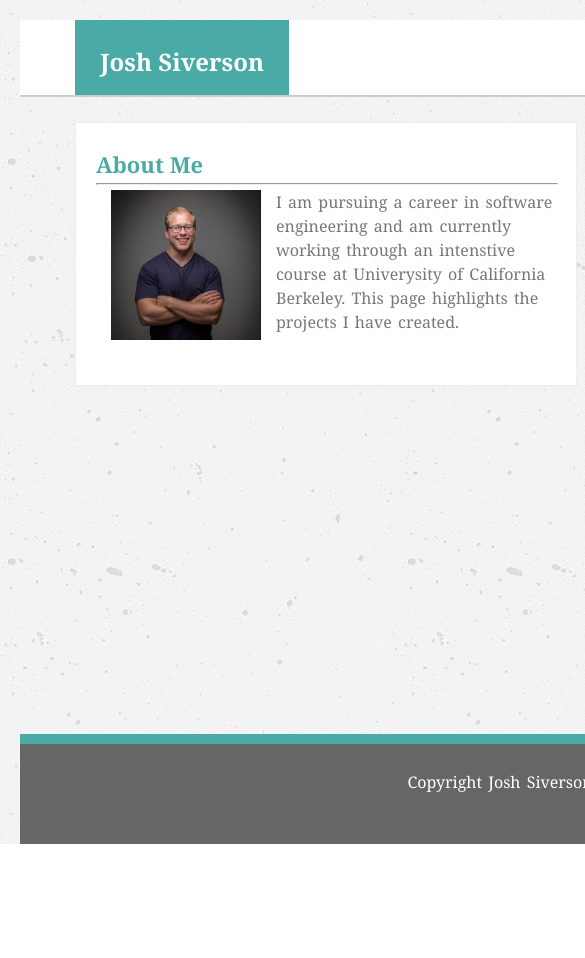
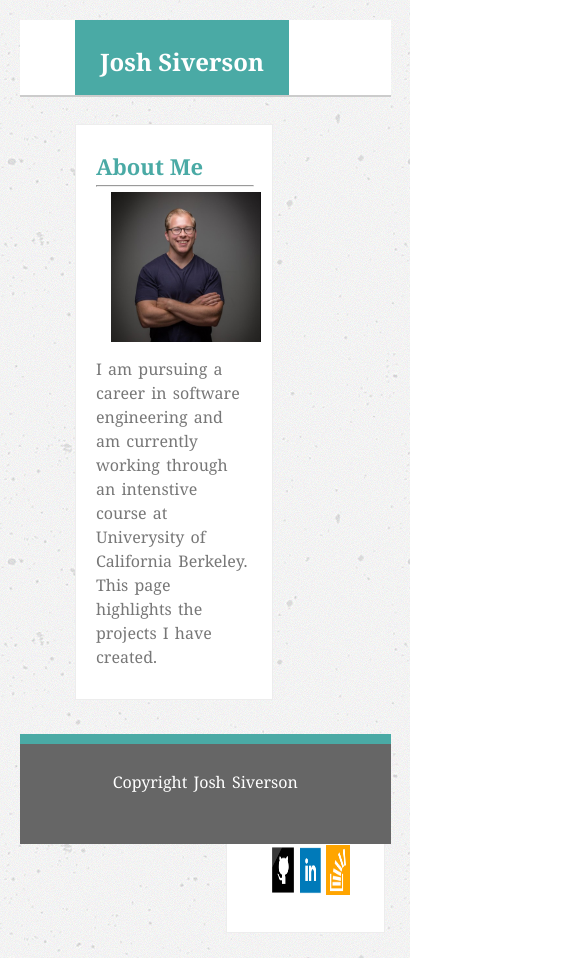
Before and after one commit to siverson90/Responsive-Portfolio, a plain HTML site: page index.html in a window 390 px wide. Shown: the top 958 px of the page, 585 px wide, since content can reach past the window. Before the commit the page ends 844 px from the top, so only its background shows below. Drawn offline with Linux system fonts and the light colour scheme.

Commit message:
Add responsive parametets for 980px on header, main container and footer

```diff
--- a/assets/css/style.css
+++ b/assets/css/style.css
@@ -2,11 +2,8 @@
 by classes. */
 
 body {
-  width: 960px;
-  height: 100%;
   font-family: Georgia, Times, "Times New Roman",serif;
-  margin: 0px 0px 0px 0px;
-  background-image: url(../images/concrete-texture.png)
+  background-image: url(../images/concrete-texture.png);
 
 }
 
@@ -39,9 +36,9 @@ footer {
   border-top: 10px solid #4aaaa5;
   clear: both;
   display: block;
-  width: 960px;
-  position: fixed;
+  width: 100%;
   bottom: 0;
+  z-index: 1;
 }
 
 footer p {
@@ -71,14 +68,16 @@ li a:hover{
 
 /*static on each page*/
 .entire-container{
-  margin: 20px
+  margin: 20px;
+  width: 100%;
+  max-width: 960px;
 }
 
 .container {
   width: 100%;
   margin: 0px auto;
-  background-image: url(../images/concrete-texture.png);
   padding-bottom: 100px;
+  clear: both;
 
 }
 
@@ -131,7 +130,7 @@ li a:hover{
 
 .header-container {
   background-color: white;
-  width: 960px;
+  width: 100%;
   height: 75px;
   border-bottom: 2px solid #cccccc;
   margin: 0;
@@ -214,3 +213,63 @@ li a:hover{
   margin: 20px 10px;
 
 }
+
+@media screen and (max-width: 980px) {
+  .header-container{
+    width: 95%;
+    margin: 0 auto;
+    display: inline-block;
+    overflow: auto;
+
+  }
+
+.container{
+  clear: both;
+
+}
+
+  footer{
+    width: 95%;
+    margin: 0 auto;
+    position: fixed;
+    bottom: 0;
+    clear: both;
+  }
+
+  .left-side, .right-side {
+    clear:both;
+  }
+
+  .left-side{
+    float: left;
+    width: 40%;
+    margin-right:20px;
+  }
+  .right-side{
+    float: right;
+    width: 30%;
+    margin-left:20px;
+  }
+
+}
+
+
+
+@media screen and (max-width: 768px) {
+
+  .left-side, .right-side {
+    display: block;
+    position: static;
+    margin-left: 55px;
+  }
+
+}
+
+@media screen and (max-width: 640px) {
+
+  .left-side, .right-side {
+    display: block;
+    position: static;
+    margin-left: 55px;
+  }
+}
```
Also changed, not shown: index.html (+3 -2 lines).
